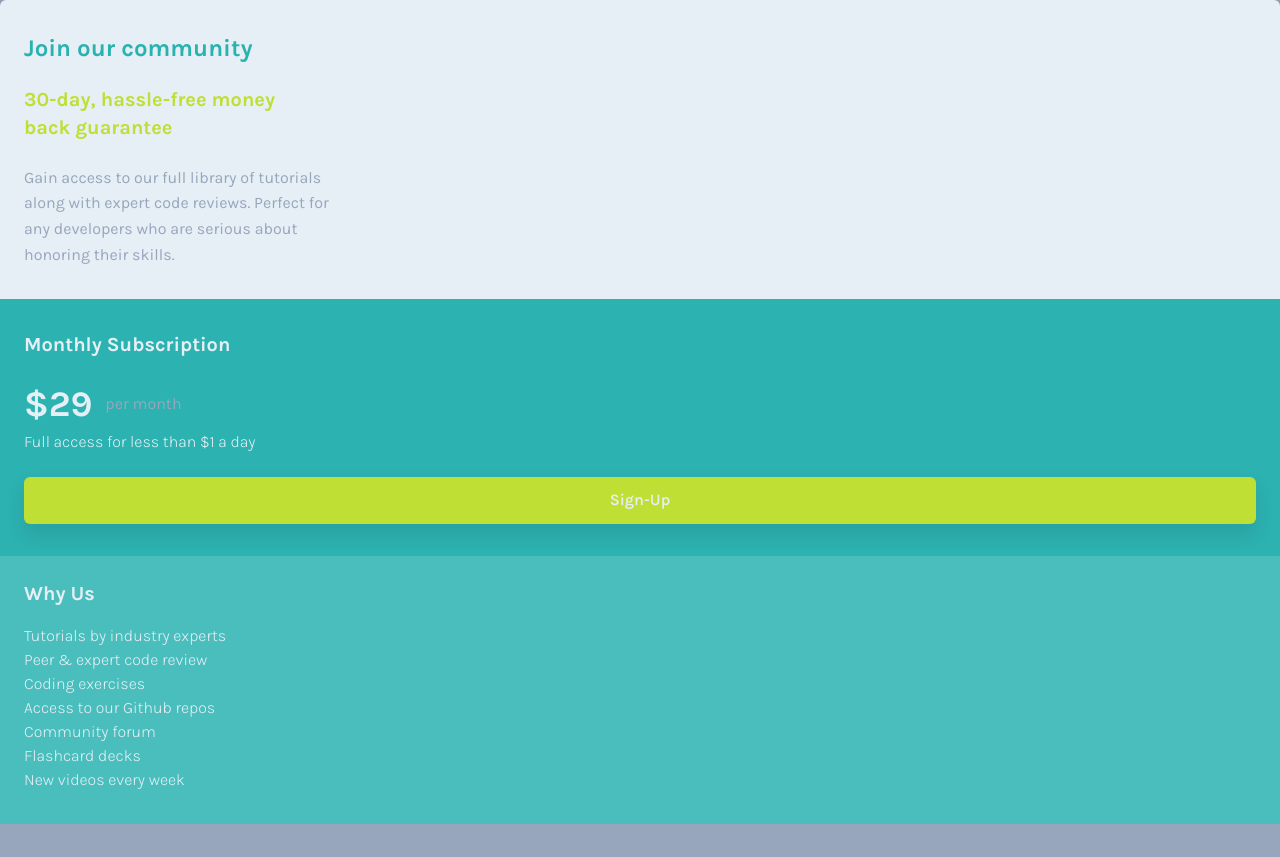
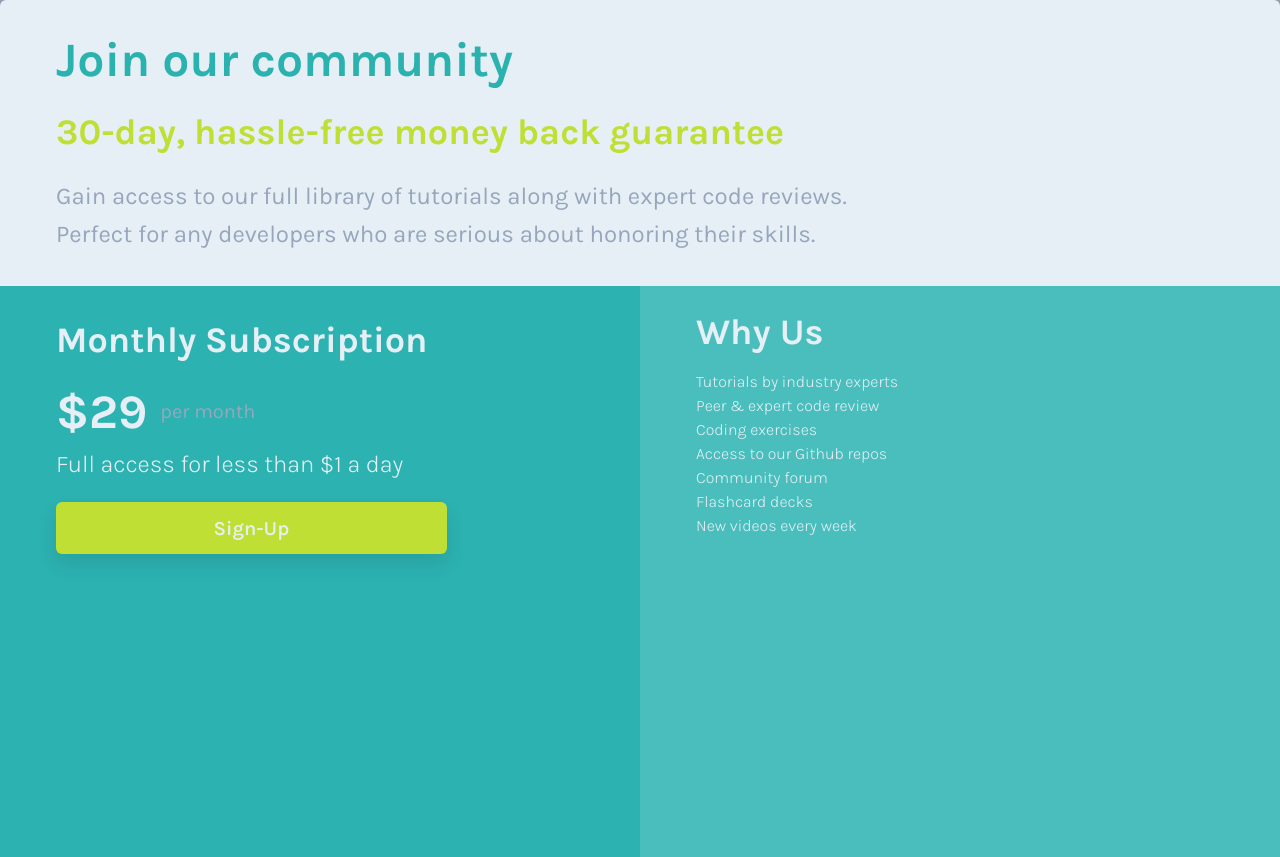
Before and after one commit to Demo004/Single-Grid-Components-Front-end-Mentor, a website built with Vite: page index.html in a window 1280 px wide. Before the commit the page ends 824 px from the top, so only its background shows below. Built offline with nearby package versions, Linux system fonts and the light colour scheme.

Commit message:
add media query for destop view

```diff
--- a/style/components/hero.css
+++ b/style/components/hero.css
@@ -125,15 +125,91 @@
 @media (min-width: 1024px) {
   .light-grey-area {
     display: grid;
+    grid-template-columns: 1fr 1fr;
+    grid-template-rows: 1fr 2fr;
   }
 
   .container__hero {
-    grid-column: span 1;
+    grid-column: span 2;
   }
 
   .container__hero-2,
   .container__hero-3 {
-    grid-column: span 2;
+    grid-column: span 1;
+  }
+
+  .container__hero,
+  .container__hero-2,
+  .container__hero-3 {
+    padding-left: 3.5rem;
+    padding-right: 3.5rem;
+  }
+
+  .light__title {
+    font-size: var(--size-5xl);
+  }
+
+  .light__sub-title {
+    font-size: var(--size-4xl);
+    max-width: 60ch;
+    color: var(--clr-bright-yellow);
+  }
+
+  .light__description-1 {
+    font-size: var(--size-2xl);
+    max-width: 60ch;
+  }
+
+  /* second */
+
+  .dark-blue__title {
+    font-size: var(--size-4xl);
+  }
+
+  .dark-blur__wrapper {
+    display: flex;
+    flex-direction: row;
+    align-items: center;
+    gap: 0.8rem;
+  }
+
+  .gen-wrapper {
+    gap: 0.5rem;
+  }
+
+  .dark-blue__head-2 {
+    font-size: var(--size-5xl);
+  }
+
+  .dark-blue__wrap {
+    font-size: var(--size-xl);
+  }
+
+  .dark-blue-description {
+    font-size: var(--size-2xl);
+  }
+
+  .dark-blue__button {
+    background-color: var(--clr-bright-yellow);
+    display: inline-block;
+    width: 74%;
+    border: none;
+    border-radius: 0.375rem;
+    box-shadow: 0 10px 20px 0 rgba(0, 0, 0, 0.1);
+
+    /*  */
+    color: var(--clr-light-grey);
+    font-size: var(--size-xl);
+    font-weight: 600;
+  }
+
+  .light-blue__title {
+    font-size: var(--size-4xl);
+    color: var(--clr-light-grey);
+  }
+
+  .light__description {
+    font-size: var(--size-2xlxl);
   }
 }
 
```
